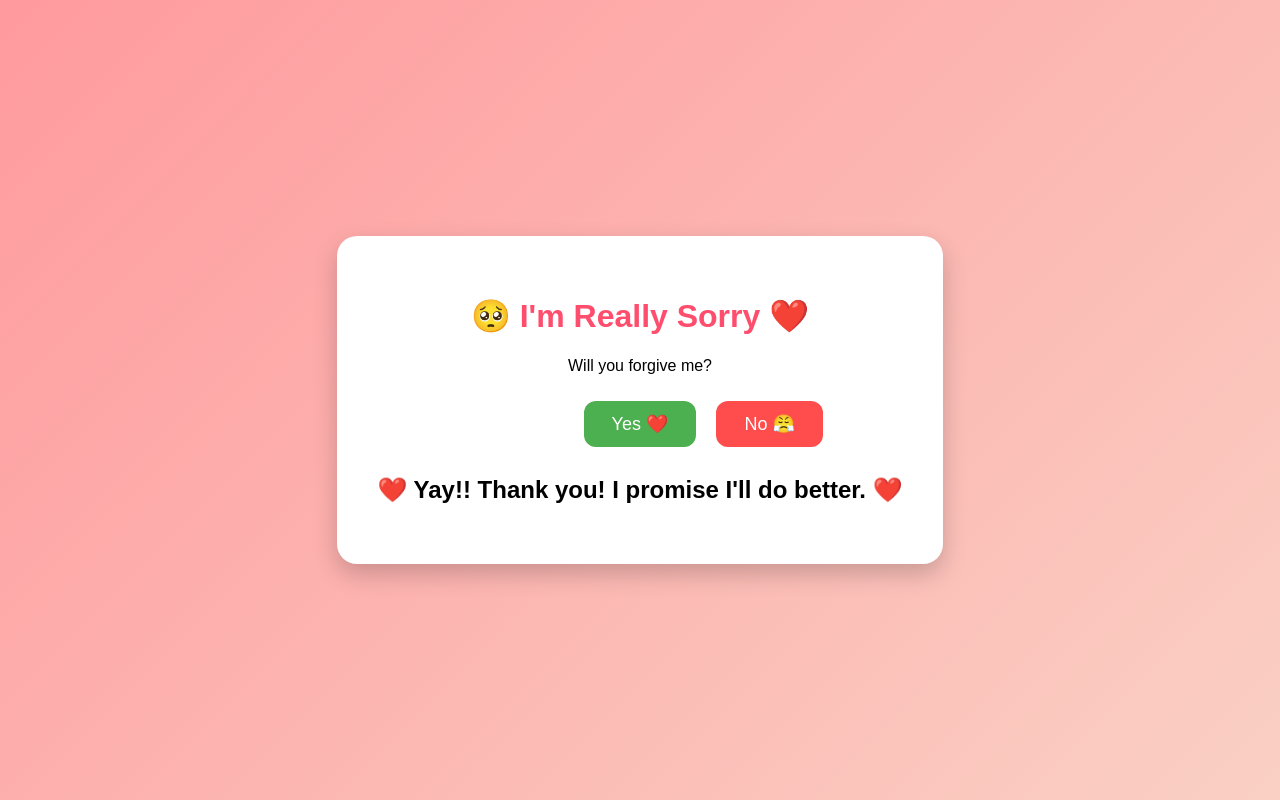
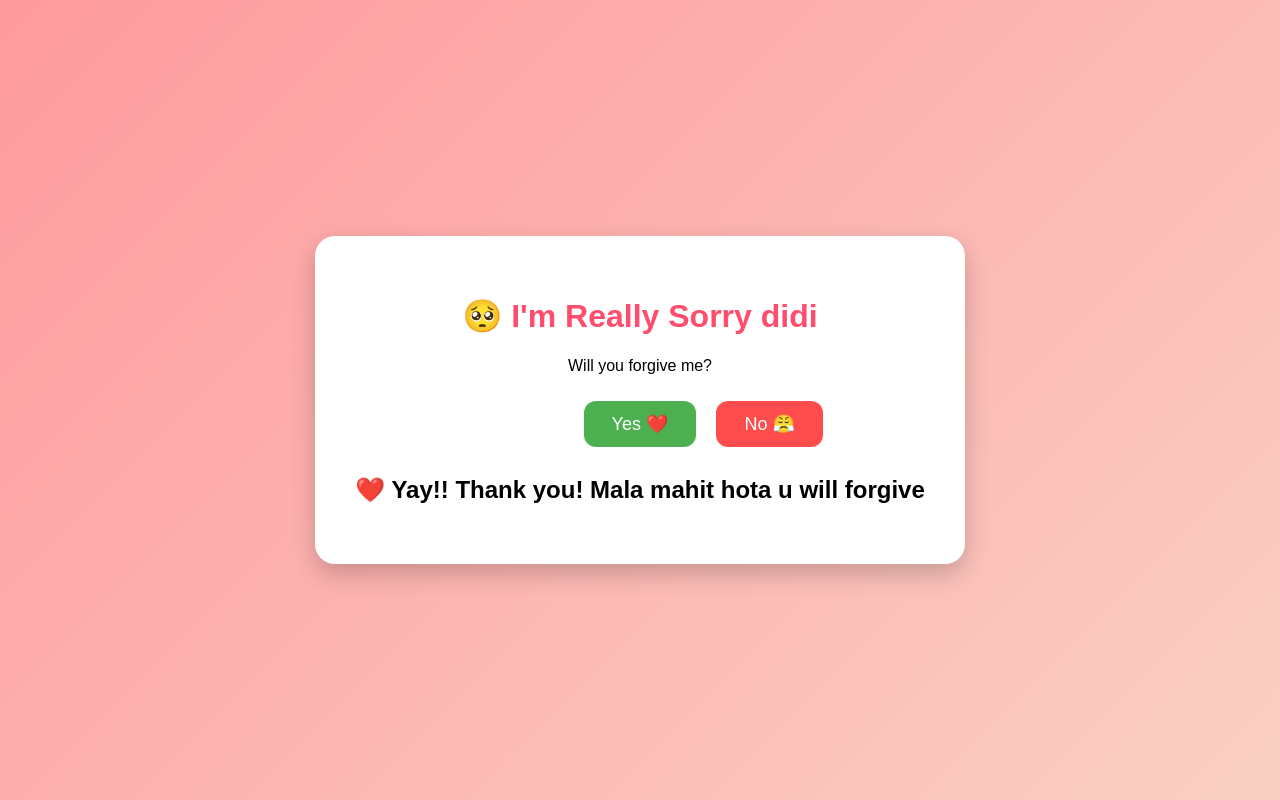
Before and after one commit to atharvaagawli19/apologies-l, a plain HTML site: page index.html in a window 1280 px wide. Both pictures are taken after a click on the button "Yes ❤️". Drawn offline with Linux system fonts and the light colour scheme.

Commit message:
Update title and text in index.html

```diff
--- a/index.html
+++ b/index.html
@@ -3,7 +3,7 @@
 <head>
 <meta charset="UTF-8">
 <meta name="viewport" content="width=device-width, initial-scale=1.0">
-<title>I'm Sorry ❤️</title>
+<title>I'm Sorry didi ❤️</title>
 
 <style>
 body{
@@ -25,7 +25,7 @@ button{padding:12px 28px;font-size:18px;border:none;border-radius:12px;cursor:po
 </head>
 <body>
 <div class="card">
-<h1>🥺 I'm Really Sorry ❤️</h1>
+<h1>🥺 I'm Really Sorry didi</h1>
 <p>Will you forgive me?</p>
 <button id="yes">Yes ❤️</button>
 <button id="no">No 😤</button>
@@ -42,7 +42,7 @@ function moveButton(){
 no.addEventListener("mouseover",moveButton);
 no.addEventListener("click",moveButton);
 document.getElementById("yes").onclick=function(){
- document.getElementById("result").innerHTML="❤️ Yay!! Thank you! I promise I'll do better. ❤️";
+ document.getElementById("result").innerHTML="❤️ Yay!! Thank you! Mala mahit hota u will forgive";
 };
 </script>
 </body>
```
